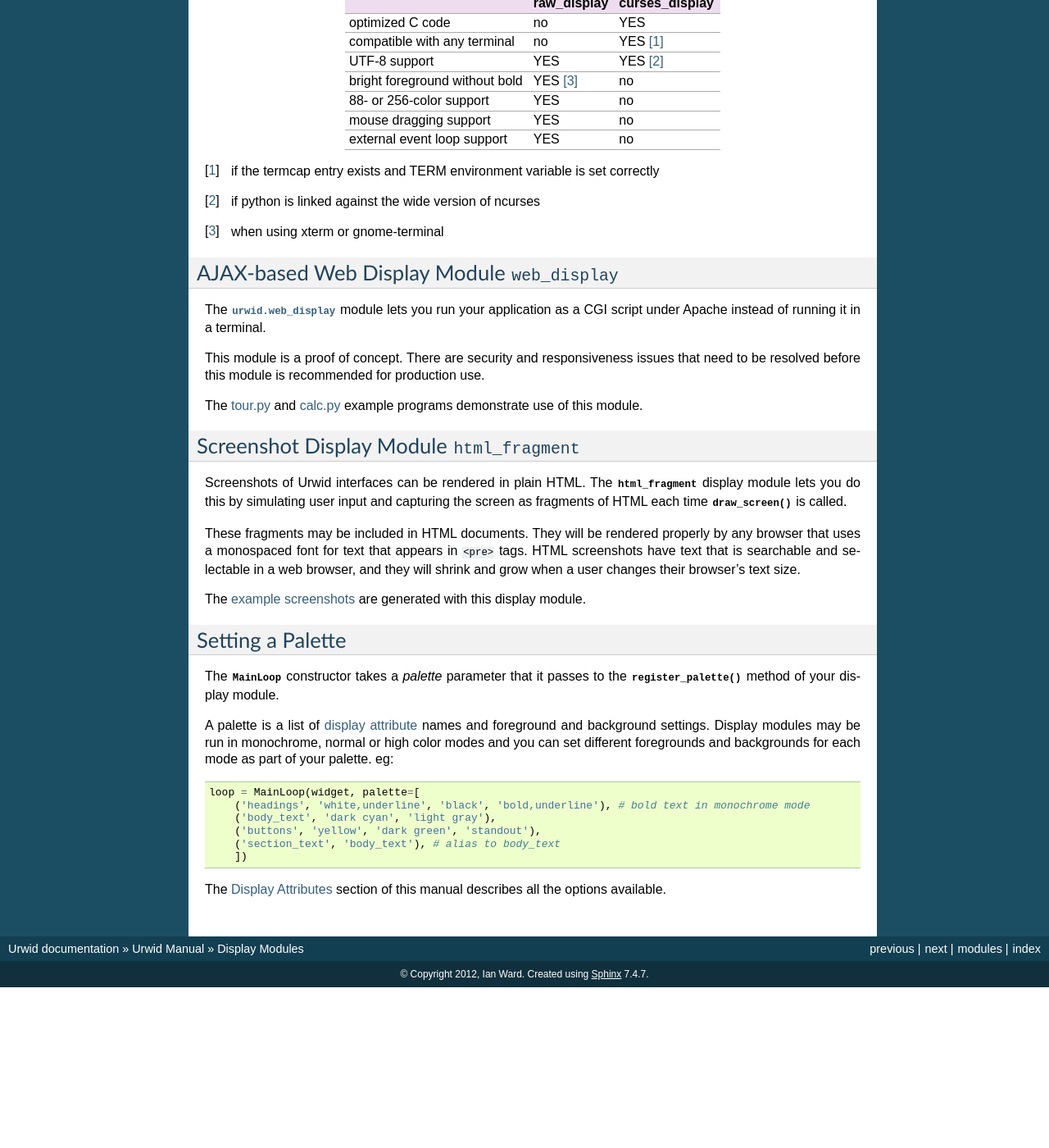
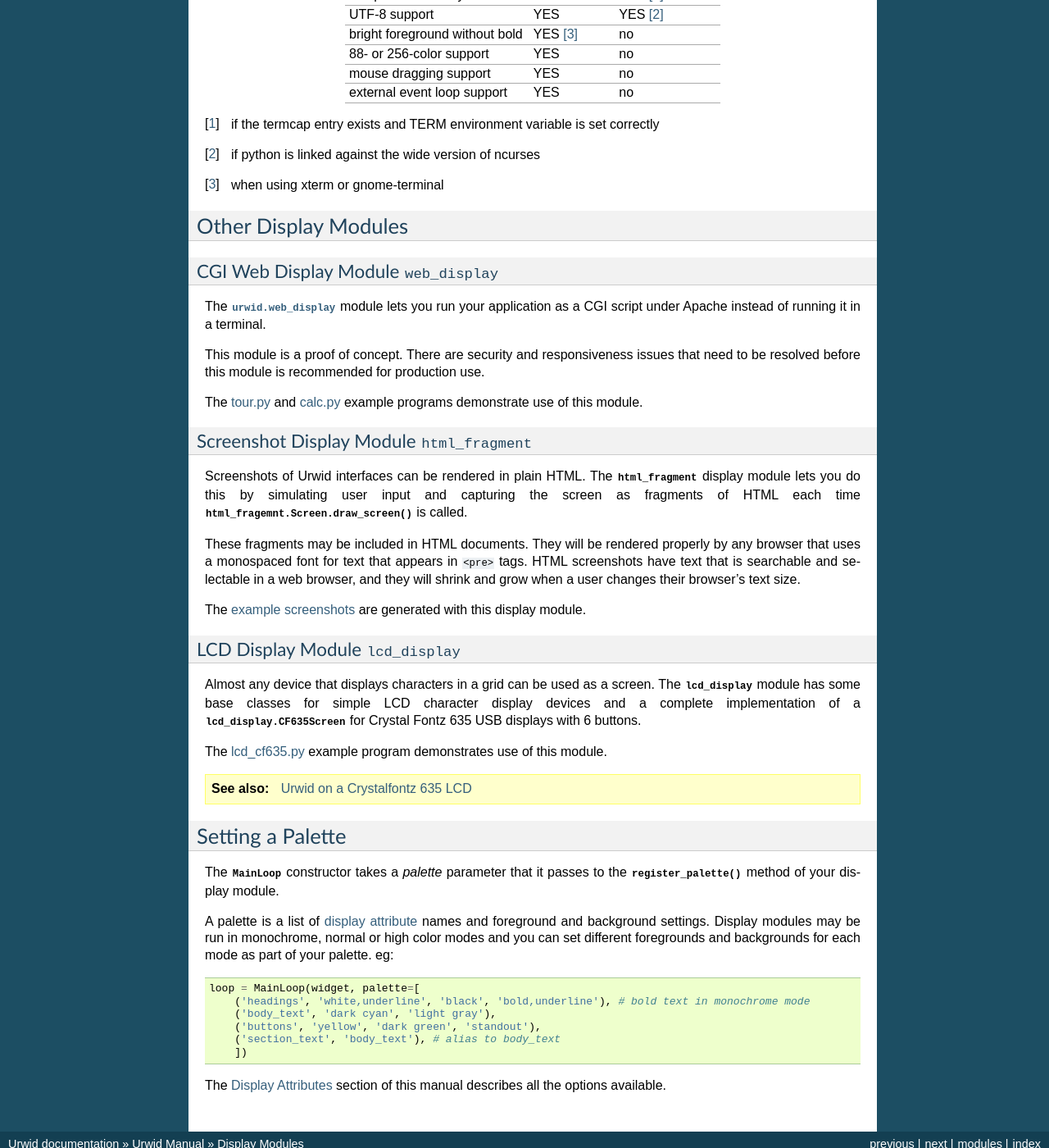
Before and after one commit to urwid/urwid, a Sphinx documentation site: the page built from docs/manual/displaymodules.rst, in a window 1280 px wide and 1400 px high, scrolled down 1093 px. Shown: the whole window at 82% size. Built offline with Sphinx 7.4.7, drawn with Linux system fonts in a browser that asks for light colours; pages that are not in the unit, such as notebooks, are missing from menus; before the commit the page ends 2297 px from its top, so only the background shows below that; some of the changed text lies outside the part shown.

Commit message:
manual: display modules update, add lcd_screen, move event loops into main loop docs
--HG--
branch : feature-sphinx
rename : docs/manual/textencodings.rst => docs/manual/encodings.rst

```diff
--- a/docs/manual/displaymodules.rst
+++ b/docs/manual/displaymodules.rst
@@ -71,8 +68,11 @@ external event loop support    YES         no
 .. [3] when using xterm or gnome-terminal
 
 
-AJAX-based Web Display Module ``web_display``
-=============================================
+Other Display Modules
+=====================
+
+CGI Web Display Module ``web_display``
+--------------------------------------
 
 The :mod:`urwid.web_display` module lets you run your application as a CGI
 script under Apache instead of running it in a terminal.
@@ -82,16 +82,17 @@ that need to be resolved before this module is recommended for production use.
 
 The tour.py_ and calc.py_ example programs demonstrate use of this module.
 
-.. _tour.py: http://excess.org/urwid/browser/tour.py
-.. _calc.py: http://excess.org/urwid/browser/calc.py
+.. _tour.py: http://excess.org/urwid/browser/examples/tour.py
+.. _calc.py: http://excess.org/urwid/browser/examples/calc.py
 
 
 Screenshot Display Module ``html_fragment``
-===========================================
+-------------------------------------------
 
 Screenshots of Urwid interfaces can be rendered in plain HTML. The
 :mod:`html_fragment` display module lets you do this by simulating user input
-and capturing the screen as fragments of HTML each time :func:`draw_screen` is
+and capturing the screen as fragments of HTML each time
+:meth:`html_fragemnt.Screen.draw_screen` is
 called.
 
 These fragments may be included in HTML documents. They will be rendered
@@ -103,6 +104,22 @@ browser's text size.
 The `example screenshots`_ are generated with this display module.
 
 .. _`example screenshots`: http://excess.org/urwid/examples.html
+
+
+LCD Display Module ``lcd_display``
+----------------------------------
+
+Almost any device that displays characters in a grid can be used as a
+screen.  The :mod:`lcd_display` module has some base classes for simple
+LCD character display devices and a complete implementation of a
+:class:`lcd_display.CF635Screen` for Crystal Fontz 635 USB displays with
+6 buttons.
+
+The lcd_cf635.py_ example program demonstrates use of this module.
+
+.. _lcd_cf635.py: http://excess.org/urwid/browser/examples/lcd_cf635.py
+
+.. seealso:: `Urwid on a Crystalfontz 635 LCD <http://excess.org/article/2010/03/urwid-crystalfontz-635-lcd/>`_
 
 
 .. _setting-a-palette:
--- a/docs/manual/textencodings.rst
+++ b/docs/manual/encodings.rst
@@ -2,9 +2,9 @@
 
 .. _text-encodings:
 
-******************
-  Text Encodings
-******************
+***********************
+  Encodings Supported
+***********************
 
 .. currentmodule:: urwid
 
--- a/docs/manual/index.rst
+++ b/docs/manual/index.rst
@@ -10,11 +10,10 @@
    overview
    mainloop
    displaymodules
+   widgets
    userinput
-   widgets
    textlayout
-   textencodings
+   encodings
    displayattributes
    listboxcontents
    canvascache
-   eventloops
```
Also changed, not shown: other parts of docs/manual/displaymodules.rst (+0 -3 lines), docs/manual/eventloops.rst (deleted, +0 -62 lines), docs/manual/mainloop.rst (+64 -0 lines), docs/manual/userinput.rst (+4 -4 lines), docs/reference/display_modules.rst (+13 -0 lines), 2 other files.
